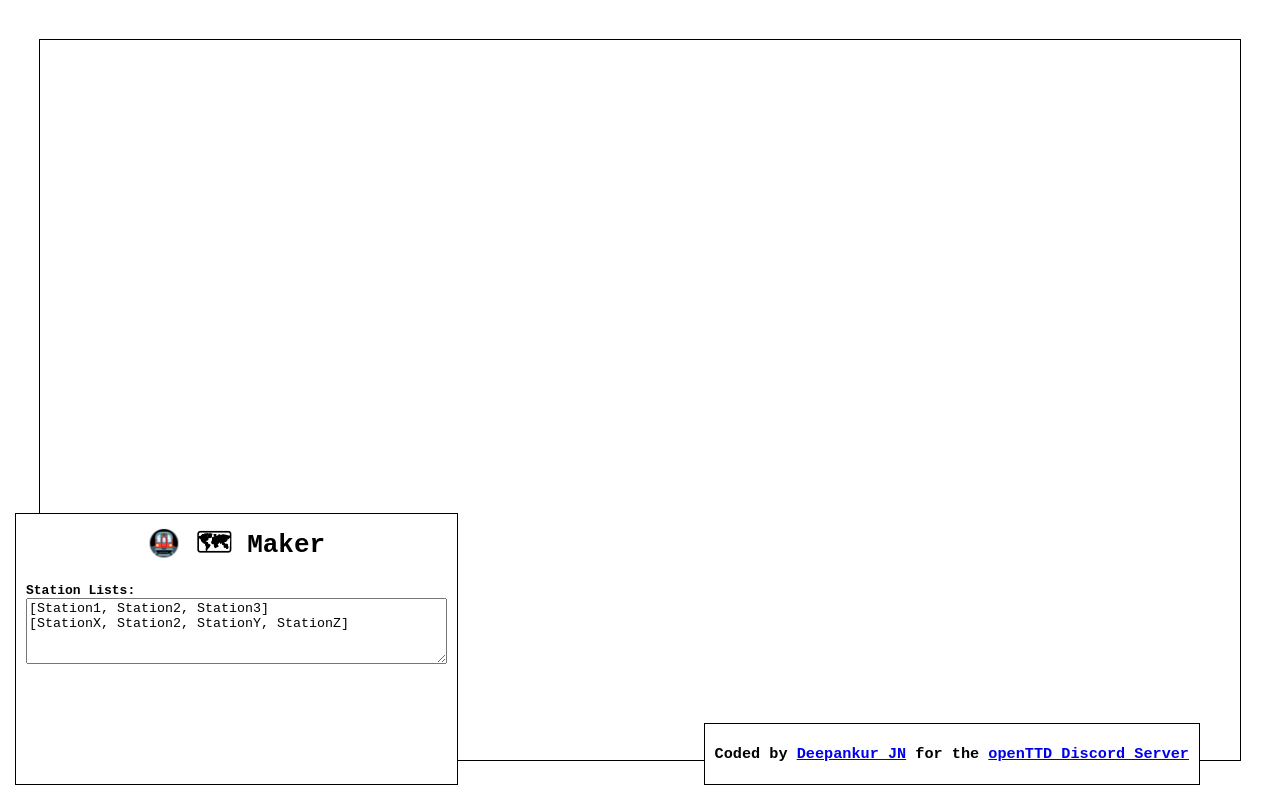
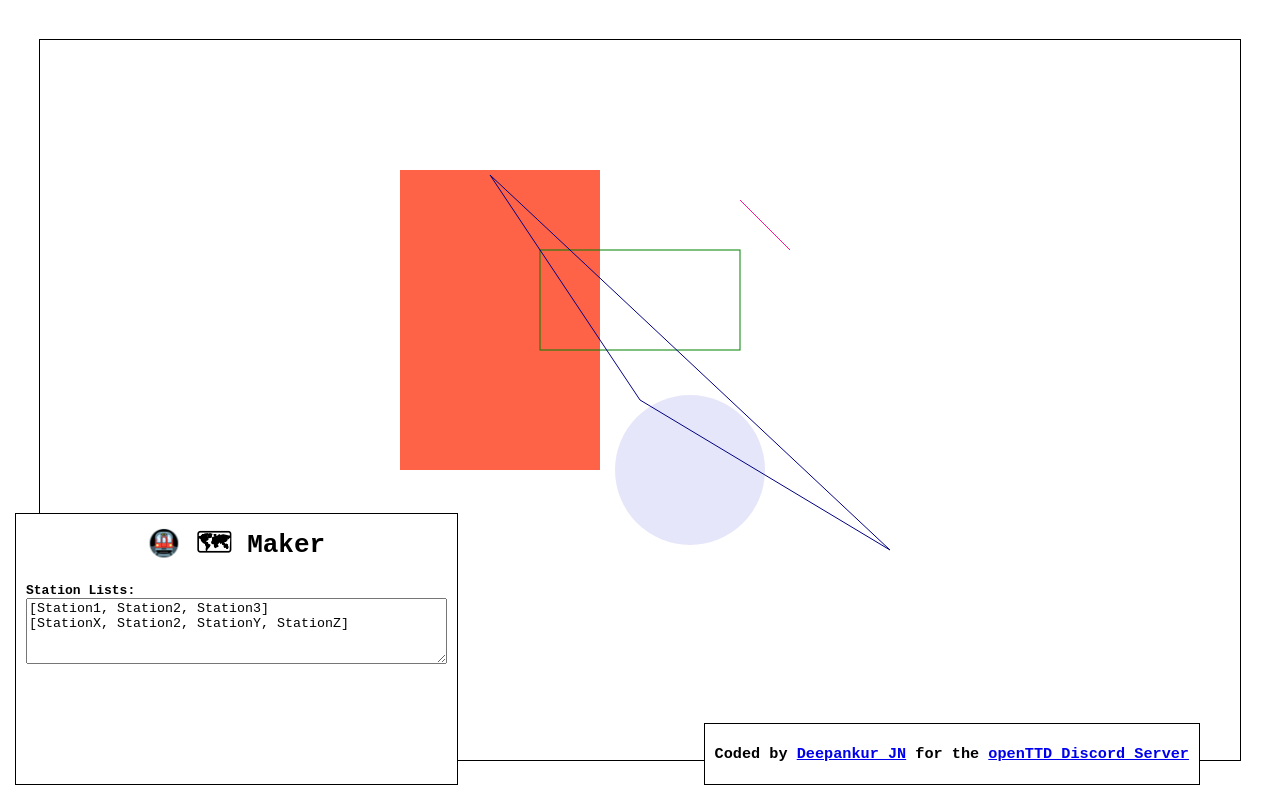
Before and after one commit to jdeepankur/jdeepankur.github.io, a plain HTML site: page index.html in a window 1280 px wide. Drawn offline with Linux system fonts and the light colour scheme.

Commit message:
Update index.html

```diff
--- a/index.html
+++ b/index.html
@@ -72,6 +72,7 @@
 <body>
 <div id="window">
     <div id="root"></div>
+    <canvas id="myCanvas" height="500" width="500"></canvas>
 </div>
 <div id="legend">
     <h1>🚇 🗺 Maker</h1>
@@ -90,5 +91,70 @@
 </div>
 </body>
 <script>
+    // get canvas by id
+    // get canvas by id
+  const canvas = document.querySelector("#myCanvas")
+
+  // overriding default width & height
+  canvas.width = 500
+  canvas.height = 500
+
+  // get 2d context of our canvas
+  const ctx = canvas.getContext("2d")
+
+  // optional step to fill color of rectangle to be created as default color is black
+  ctx.fillStyle = "tomato"
+
+  // draw rectangle, and fill it with "tomato" color
+  // x = 10
+  // y = 20
+  // width = 200
+  // height = 300
+  ctx.fillRect(10, 20, 200, 300)
+
+  // now change style to stroke instead of fill, and make sure it is green in color
+  ctx.strokeStyle = "green"
+
+  // draw rectangle with "green" color stroke (no fill)
+  // x = 100
+  // y = 100
+  // width = 200
+  // height = 100
+  ctx.strokeRect(150, 100, 200, 100)
+
+  // Step 1. Invoke path method
+  ctx.beginPath()
+  // Step 2. Creating a circular path
+  // x = 300
+  // y = 320
+  // start angle =  0
+  // end angle = 360 or 2*PI
+  ctx.arc(300, 320, 75, 0, 2*Math.PI)
+
+  // Fill with Lavender color
+  ctx.fillStyle = "Lavender"
+  //Step 3. Now ink on canvas
+  ctx.fill()
+
+  ctx.beginPath();
+  // Point A
+  ctx.moveTo(350, 50);
+  // Point B
+  ctx.lineTo(400, 100);
+  ctx.strokeStyle = "DeepPink"
+  ctx.stroke();
+
+  ctx.beginPath();
+  // Point A
+  ctx.moveTo(250, 250);
+  // Point B
+  ctx.lineTo(500, 400);
+  // Point C
+  ctx.lineTo(100, 25);
+  // Join C & A
+  ctx.closePath()
+
+  ctx.strokeStyle = "Navy"
+  ctx.stroke();
 </script>
 </html>
```
